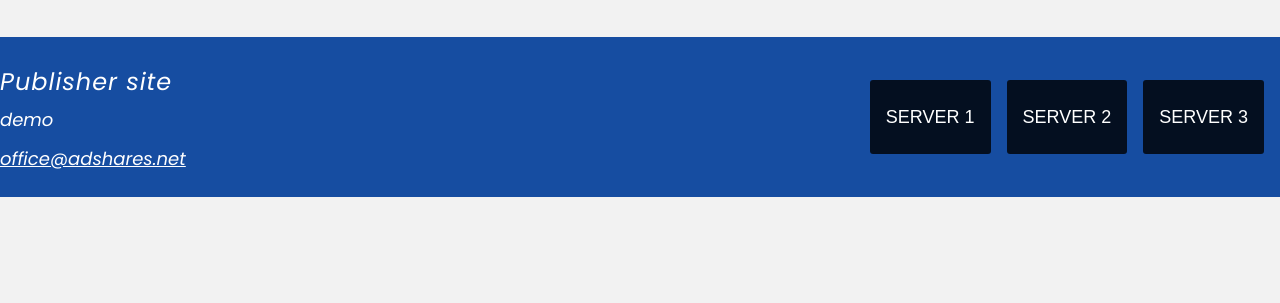
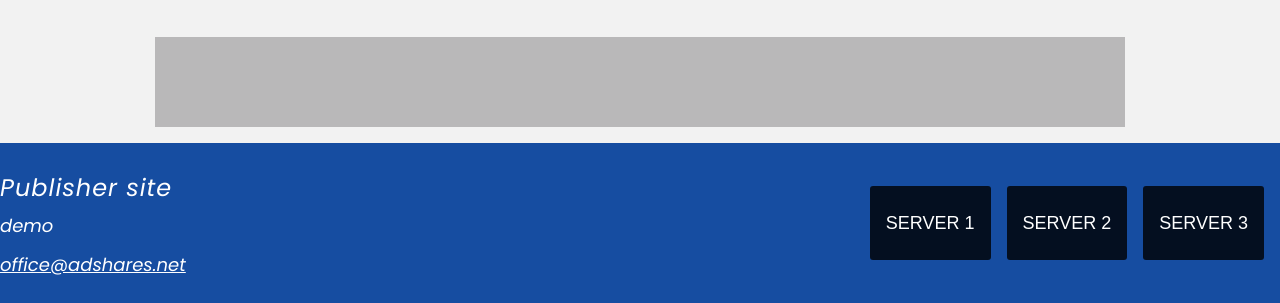
Before and after one commit to adshares/test-website, a Gatsby site in the folder publisher/demo/: page /Page1 in a window 1280 px wide. Shown: the part 1193-1496 px from the top of the page. Before the commit the page ends 1390 px from the top, so only its background shows below. Built offline with nearby package versions, Linux system fonts and the light colour scheme; Gatsby itself is replaced by a stand-in of ours.

Commit message:
SRV-49 Change banner size

```diff
--- a/publisher/demo/src/Data/Page2.js
+++ b/publisher/demo/src/Data/Page2.js
@@ -40,10 +40,8 @@ const banners = [
         zoneId: 1,
     },
     {
-        height: BannerSizes['mobile-banner'].height,
-        width: BannerSizes['mobile-banner'].width,
-        hideUnder: BannerSizes['mobile-banner'].width,
-        hideAbove: BannerSizes['banner'].width,
+        height: BannerSizes['large-leaderboard'].height,
+        width: BannerSizes['large-leaderboard'].width,
         publisherId: 1,
         zoneId: 1,
     },
```
Also changed, not shown: publisher/demo/src/pages/Page1.js (+9 -9 lines), publisher/demo/src/pages/Page2.js (+9 -9 lines).
